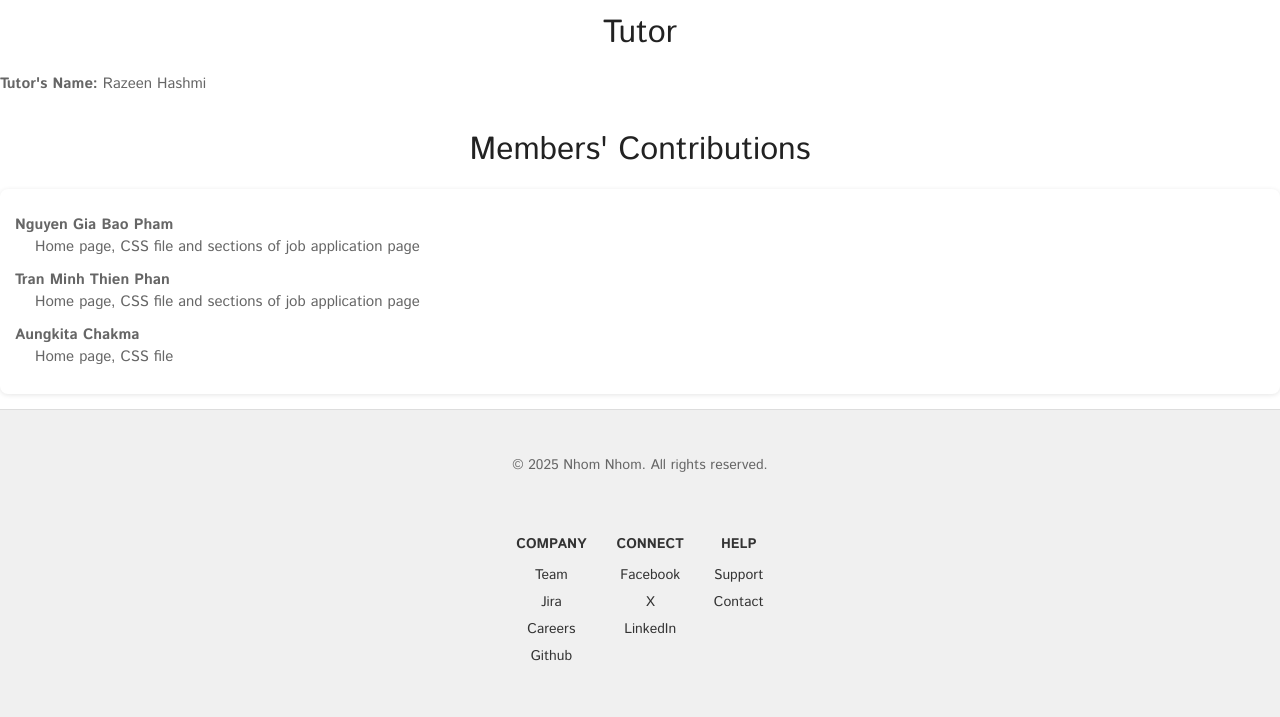
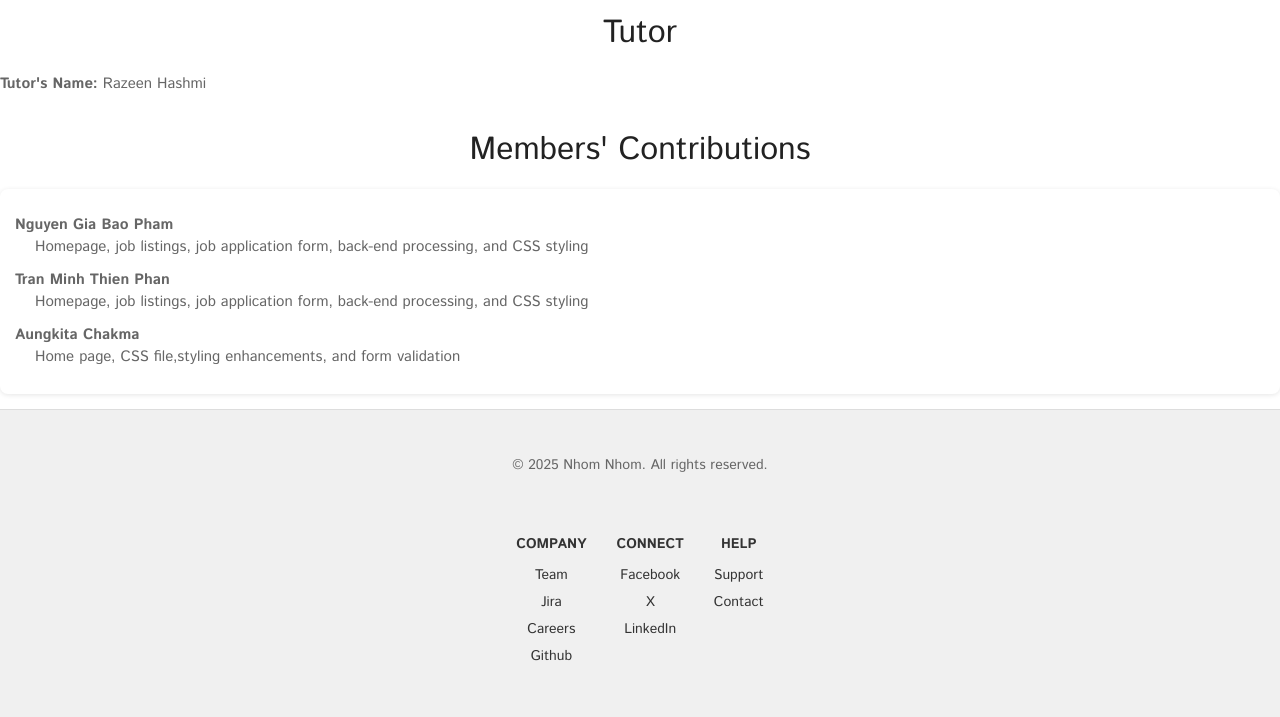
Before and after one commit to 105730519/Project-part-2, a PHP site: page /about.php in a window 1280 px wide. Shown: the part 3820-4537 px from the top of the page. Run offline with PHP 8.4, Linux system fonts and the light colour scheme.

Commit message:
updated members contribution

```diff
--- a/about.php
+++ b/about.php
@@ -133,11 +133,11 @@ include("menu.inc");
     <h2>Members' Contributions</h2>
     <dl>
         <dt>Nguyen Gia Bao Pham</dt>
-        <dd>Home page, CSS file and sections of job application page</dd>
+        <dd>Homepage, job listings, job application form, back-end processing, and CSS styling</dd>
         <dt>Tran Minh Thien Phan</dt>
-        <dd>Home page, CSS file and sections of job application page</dd>
+        <dd>Homepage, job listings, job application form, back-end processing, and CSS styling</dd>
         <dt>Aungkita Chakma</dt>
-        <dd>Home page, CSS file</dd>
+        <dd>Home page, CSS file,styling enhancements, and form validation</dd>
     </dl>
 
     <?php include('footer.inc'); ?>
```
